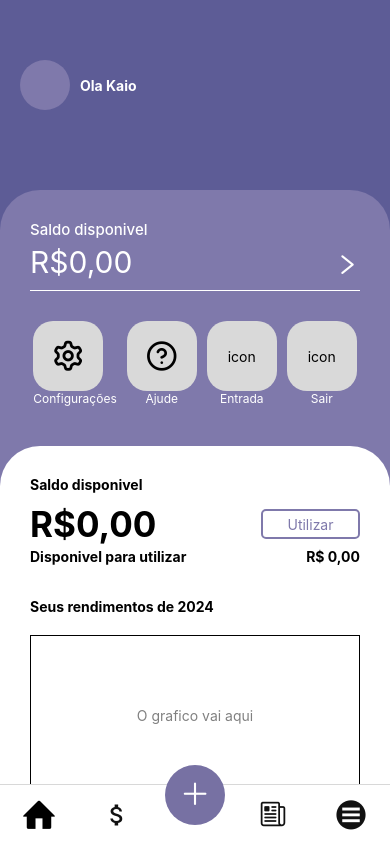
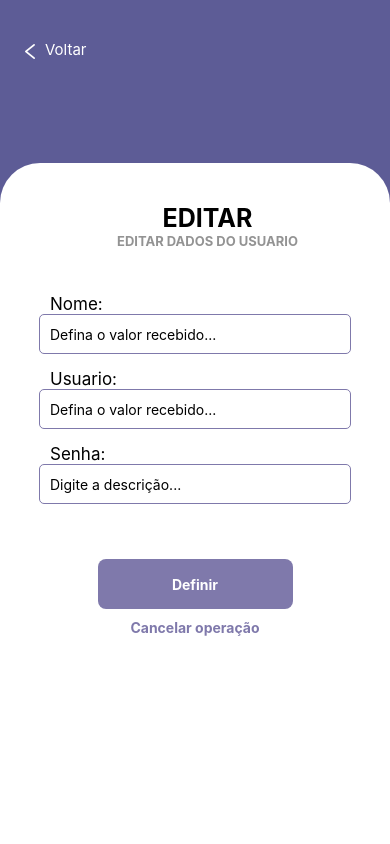
Before and after one commit to KaioViniciusMP/AppReactNativeTcc, a React Native app: screen /EditarUsuario in a window 390 px wide. Built offline with nearby package versions, Linux system fonts and the light colour scheme.

Commit message:
Deixando pronto a tela de editar dados do usuario

```diff
--- a/src/Routes/app.routes.tsx
+++ b/src/Routes/app.routes.tsx
@@ -12,6 +12,8 @@ import RelatarProblema from "../pages/RelatarProblema";
 import PrivacidadeSeguranca from "../pages/PrivacidadeAndSeguranca";
 import Tabs from "./tabbed.routes";
 import Transferencia from "../pages/Transferencia";
+import Configuracoes from "../pages/Configuracoes";
+import EditarUsuario from "../pages/EdicaoUsuario";
 
 export type AppStackParamList = {
     Tabs: undefined
@@ -31,6 +33,7 @@ export type AppStackParamList = {
     Transferencia:{
         localTransferencia: string;
     };
+    EditarUsuario: undefined;
 };
 
 
@@ -53,6 +56,7 @@ export default function AppRoutes() {
             <Stack.Screen name='RelatarProblema' component={RelatarProblema} options={{headerShown: false}} />
             <Stack.Screen name='PrivacidadeSeguranca' component={PrivacidadeSeguranca} options={{headerShown: false}} />
             <Stack.Screen name='Transferencia' component={Transferencia} options={{headerShown: false}} />
+            <Stack.Screen name='EditarUsuario' component={EditarUsuario} options={{headerShown: false}} />
         </Stack.Navigator>
     )
 }
--- a/src/pages/Configuracoes/index.tsx
+++ b/src/pages/Configuracoes/index.tsx
@@ -1,29 +1,47 @@
 import { StyleSheet, Text, View, ScrollView, TouchableOpacity, FlatList } from 'react-native'
 import { useNavigation } from "@react-navigation/native";
-import React from 'react'
+import React, { useState } from 'react'
 import { AuthStackParamList } from '../../Routes/auth.routes';
+import { AppStackParamList } from '../../Routes/app.routes';
 import { NativeStackNavigationProp } from '@react-navigation/native-stack';
 import AntDesign from '@expo/vector-icons/AntDesign';
+import { FontAwesome } from '@expo/vector-icons';
 
 type NavigationProp = NativeStackNavigationProp<AuthStackParamList>;
+type NavigationPropApp = NativeStackNavigationProp<AppStackParamList>;
+
+//type IconType = "user" | "money" | "key" | "sort" | "map" | "filter" | "at" | "bold" | "medium" | "link" | "search" | "image" | "header" | "forward" | "retweet" | "minus" | "plus" | "info" | "exclamation" | "meetup";
+
+// interface DataItem {
+//     icon: IconType;
+//     title: string;
+//     seta: string;
+//     navigationPage: keyof AppStackParamList;
+// }
 
 export default function PageConfiguracoes() {
     const navigation = useNavigation<NavigationProp>();
+    const navigationApp = useNavigation<NavigationPropApp>();
+
+    const editarDadosPerfil = () => {
+        navigationApp.navigate('EditarUsuario');
+    }
+
 
     const voltar = () => {
         navigation.pop();
     }
 
-    const data = [
-        { icon: '1', title: 'Editar dados do perfil', seta: '>' },
-        { icon: '2', title: 'Editar entrada de dinheiro mensal', seta: '>' }
-    ];
+    // const data: DataItem[] = [
+    //     { icon: "user", title: 'Editar dados do perfil', seta: '>', navigationPage: 'EditarUsuario' },
+    //     { icon: "money", title: 'Editar entrada de dinheiro mensal', seta: '>', navigationPage: 'Transferencia' }
+    // ];
 
     return (
         <ScrollView contentContainerStyle={styles.scrollViewContainer}>
-            <TouchableOpacity onPress={voltar} style={{ display: 'flex', flexDirection: 'row', marginLeft: 20, marginTop: 40, marginBottom: 20 }}>
+            <TouchableOpacity onPress={voltar} style={{ display: 'flex', flexDirection: 'row', marginLeft: 20, marginTop: 40, paddingBottom: 100 }}>
                 <AntDesign name="left" size={20} color="#fff" />
-                <Text style={{ color: '#fff', fontSize: 15, marginLeft:5 }}>Voltar</Text>
+                <Text style={{ color: '#fff', fontSize: 15, marginLeft: 5 }}>Voltar</Text>
             </TouchableOpacity>
 
             <View style={styles.containerTwo}>
@@ -35,19 +53,23 @@ export default function PageConfiguracoes() {
                 <Text style={{ fontWeight: "bold", color: '#939393', marginLeft: 25, marginBottom: 20 }}>CONFIGURAR</Text>
 
 
-                <FlatList
-                    data={data}
-                    renderItem={({ item }) => (
-                        <View style={{ display: 'flex', justifyContent: "space-between", flexDirection: "row", padding: 10, borderBottomWidth: 1, borderBottomColor: '#ccc' }}>
-                            <View style={{ display: 'flex', flexDirection: "row", alignItems:'center' }}>
-                                <Text style={{ fontSize: 30, marginRight: 30, marginLeft: 20 }}>{item.icon}</Text>
-                                <Text style={{ display: 'flex', flexDirection: "column" }}>{item.title}</Text>
-                            </View>
+                <TouchableOpacity onPress={() => editarDadosPerfil()} style={{ display: 'flex', justifyContent: "space-between", flexDirection: "row", padding: 10, borderBottomWidth: 1, borderBottomColor: '#ccc' }}>
+                    <View style={{ display: 'flex', flexDirection: "row", alignItems: 'center' }}>
+                        <FontAwesome name='user' size={25} color="black" style={{ marginRight: 30, marginLeft: 20 }} />
+                        <Text style={{ display: 'flex', flexDirection: "column" }}>Editar dados do perfil</Text>
+                    </View>
 
-                            <Text style={{ fontSize: 40, alignSelf: "flex-end" }}>{item.seta}</Text>
-                        </View>
-                    )}
-                />
+                    <Text style={{ fontSize: 40, alignSelf: "flex-end" }}>{'>'}</Text>
+                </TouchableOpacity>
+
+                <TouchableOpacity style={{ display: 'flex', justifyContent: "space-between", flexDirection: "row", padding: 10, borderBottomWidth: 1, borderBottomColor: '#ccc' }}>
+                    <View style={{ display: 'flex', flexDirection: "row", alignItems: 'center' }}>
+                        <FontAwesome name='money' size={25} color="black" style={{ marginRight: 30, marginLeft: 20 }} />
+                        <Text style={{ display: 'flex', flexDirection: "column" }}>Editar entrada de dinheiro mensal</Text>
+                    </View>
+
+                    <Text style={{ fontSize: 40, alignSelf: "flex-end" }}>{'>'}</Text>
+                </TouchableOpacity>
             </View>
         </ScrollView>
     )
@@ -56,7 +78,7 @@ export default function PageConfiguracoes() {
 const styles = StyleSheet.create({
     scrollViewContainer: {
         justifyContent: 'flex-end',
-        backgroundColor: '#5D5C96', // Cor de fundo do ScrollView
+        backgroundColor: '#5D5C96',
     },
     containerTwo: {
         flexGrow: 1,
@@ -64,6 +86,7 @@ const styles = StyleSheet.create({
         flexDirection: 'column',
         borderTopRightRadius: 40,
         borderTopLeftRadius: 40,
-        height: 600
+        height: 700,
+        paddingBottom: 100
     }
 });
--- /dev/null
+++ b/src/pages/EdicaoUsuario/index.tsx
@@ -0,0 +1,73 @@
+import { StyleSheet, Text, View, ScrollView, TouchableOpacity, TextInput } from 'react-native'
+import { useNavigation } from "@react-navigation/native";
+import React, { useState } from 'react'
+import { AuthStackParamList } from '../../Routes/auth.routes';
+import { NativeStackNavigationProp } from '@react-navigation/native-stack';
+import AntDesign from '@expo/vector-icons/AntDesign';
+
+type NavigationProp = NativeStackNavigationProp<AuthStackParamList>;
+
+export default function EditarUsuario() {
+    const navigation = useNavigation<NavigationProp>();
+
+    const voltar = () => {
+        navigation.goBack();
+    }
+
+    return (
+        <ScrollView contentContainerStyle={styles.scrollViewContainer}>
+            <TouchableOpacity onPress={voltar} style={{ display: 'flex', flexDirection: 'row', marginLeft: 20, marginTop: 40, paddingBottom: 100 }}>
+                <AntDesign name="left" size={20} color="#fff" />
+                <Text style={{ color: '#fff', fontSize: 15, marginLeft: 5 }}>Voltar</Text>
+            </TouchableOpacity>
+
+            <View style={styles.containerTwo}>
+
+                <View style={{ display: 'flex', flexDirection: 'row', justifyContent: 'center' }}>
+                    <Text style={{ fontWeight: "bold", fontSize: 25, marginTop: 40, marginLeft: 25 }}>EDITAR</Text>
+                </View>
+                <Text style={{ fontSize: 13, fontWeight: "bold", color: '#939393', textAlign: 'center', marginLeft: 25, marginBottom: 45, }}>EDITAR DADOS DO USUARIO</Text>
+
+                <View style={{ display: 'flex', width: '100%' }}>
+                    <View style={{ alignSelf: 'center', justifyContent: 'center', display: 'flex', width: '100%', }}>
+                        <Text style={{ marginLeft: 50, fontSize: 17, fontWeight: "semibold" }}>Nome:</Text>
+                        <TextInput style={{ marginBottom: 15, width: '80%', alignSelf: 'center', borderRadius: 5, height: 40, paddingLeft: 10, borderWidth: 1.5, borderColor: '#7F79AB' }} placeholder='Defina o valor recebido...' />
+                    </View>
+
+                    <View style={{ alignSelf: 'center', justifyContent: 'center', display: 'flex', width: '100%', }}>
+                        <Text style={{ marginLeft: 50, fontSize: 17, fontWeight: "semibold" }}>Usuario:</Text>
+                        <TextInput style={{ marginBottom: 15, width: '80%', alignSelf: 'center', borderRadius: 5, height: 40, paddingLeft: 10, borderWidth: 1.5, borderColor: '#7F79AB' }} placeholder='Defina o valor recebido...' />
+                    </View>
+
+                    <View style={{ alignSelf: 'center', justifyContent: 'center', display: 'flex', width: '100%', }}>
+                        <Text style={{ marginLeft: 50, fontSize: 17, fontWeight: "semibold" }}>Senha:</Text>
+                        <TextInput style={{ marginBottom: 15, width: '80%', alignSelf: 'center', borderRadius: 5, height: 40, paddingLeft: 10, borderWidth: 1.5, borderColor: '#7F79AB' }} placeholder='Digite a descrição...' />
+                    </View>
+
+                    <View style={{ marginTop: 40, justifyContent: 'center', display: 'flex', width: '100%', alignItems: 'center' }}>
+                        <TouchableOpacity style={{ display: "flex", alignItems: "center", justifyContent: "center", width: '50%', borderRadius: 8, height: 50, backgroundColor: '#7F79AB' }}>
+                            <Text style={{ color: '#FFF', fontWeight: "bold" }}>Definir</Text>
+                        </TouchableOpacity>
+                        <Text onPress={voltar} style={{ color: '#7F79AB', fontWeight: "bold", marginTop: 10 }}>Cancelar operação</Text>
+                    </View>
+                </View>
+            </View>
+        </ScrollView>
+    )
+}
+
+const styles = StyleSheet.create({
+    scrollViewContainer: {
+        justifyContent: 'flex-end',
+        backgroundColor: '#5D5C96',
+    },
+    containerTwo: {
+        flexGrow: 1,
+        backgroundColor: '#FFF',
+        flexDirection: 'column',
+        borderTopRightRadius: 40,
+        borderTopLeftRadius: 40,
+        height: 700,
+        paddingBottom: 100
+    }
+});
```
